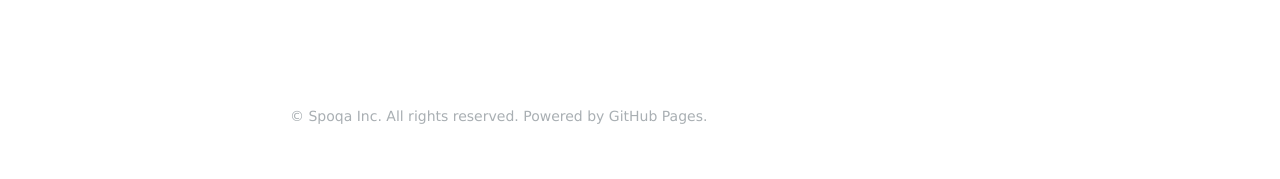
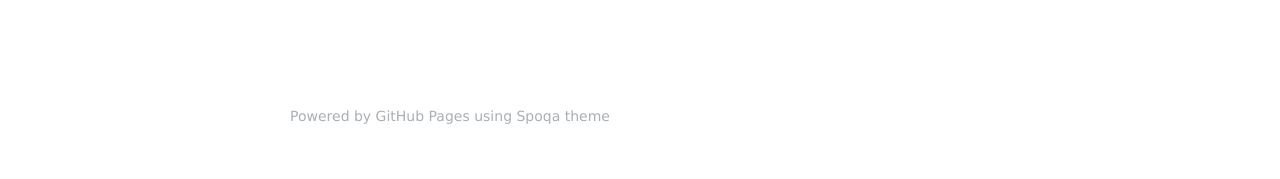
Before and after one commit to sungkwangsong/tech.sungkwang.me, a Jekyll site: the page built from _posts/2018-10-01-welcome-to-jekyll.markdown, in a window 1280 px wide. Shown: the part 1153-1332 px from the top of the page. Built offline with Jekyll 4.4.1, drawn with Linux system fonts in a browser that asks for light colours; nearby versions of some CDN libraries.

Commit message:
update default.html

```diff
--- a/_layouts/default.html
+++ b/_layouts/default.html
@@ -82,11 +82,11 @@
           <label for="toggle" class="toggle" onclick></label>
           <ul class="menu">
             <li><a class="
-              {% if page.url == '/about.html' %}
+              {% if page.url == '/about/' %}
               selected
-              {% endif %} menu-about" href="{{ base_path }}/about.html">소개</a></li>
+              {% endif %} menu-about" href="{{ base_path }}/about">소개</a></li>
             <li><a class="
-              {% if page.url != '/about.html' and page.url != '/jobs.html' %}
+              {% if page.url != '/about/' and page.url != '/jobs.html' %}
               selected
               {% endif %} menu-blog" href="{{ base_path }}/index.html">블로그</a></li>
             <li><a class="menu-github" href="https://github.com/sungkwangsong">GitHub</a></li>
@@ -100,15 +100,6 @@
         </div>
       </div>
     </div>
-    <!--<div class="hiring-banner">
-      <div class="hiring-fixedwidth-wrap">
-        <div class="hiring-content">
-          <h2 class="hiring-title">당신과 함께<br> 일하고 싶습니다.</h2>
-          <div class="hiring-subtitle">스포카에서 배우고 성장하면서, <br>서비스와 제품을 함께 만들어 나갈 <br>크리에이터를 모집합니다.</div>
-          <a class="btn-job" type="button" href="{{ base_path }}/jobs.html">채용 공고 보기</a>
-        </div>
-      </div>
-    </div>-->
     <div class="content">
       {{ content }}
     </div>
@@ -116,8 +107,7 @@
     </div>
     <div class="footer">
       <div id="info">
-        <span>© <a href="http://dodopoint.com/">Spoqa</a> Inc. All rights reserved.</span>
-        <span>Powered by <a href="https://pages.github.com/">GitHub Pages</a>.</span>
+        <span>Powered by <a href="https://pages.github.com/">GitHub Pages</a> using <a href="https://spoqa.github.io/">Spoqa</a> theme</span>
       </div>
     </div>
   </div>
```
